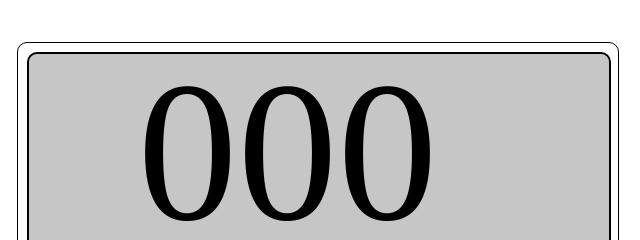
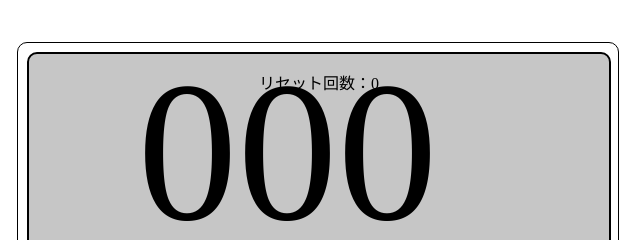
Before and after one commit to Gobousei/kyo-te-Timer, a plain HTML site: page index.html in a window 1280 px wide. Shown: the part 258-498 px from the top of the page, 367-1007 px from the left. Drawn offline with Linux system fonts and the light colour scheme; a web font is replaced by a local one.

Commit message:
Add files via upload

```diff
--- a/index.html
+++ b/index.html
@@ -70,6 +70,7 @@
         <div id="timer-inner">
             <div id="timer-border">
                 <p id="timer">000</p>
+                <p id="cout">リセット回数：0</p>
             </div>
         </div>
     </div>
```
